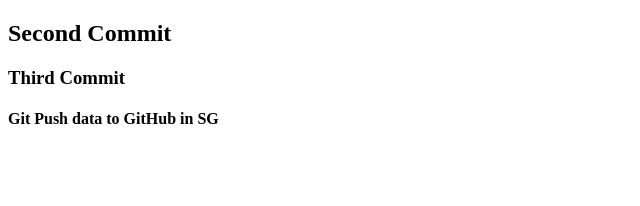
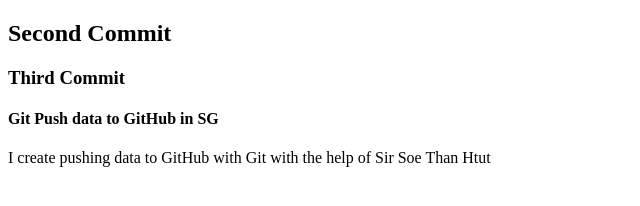
Before and after one commit to ZawHein-Lab/GitExercise, a plain HTML site: page index.html in a window 1280 px wide. Shown: the whole page, without its empty margins (0-640 px from the left). Drawn offline with Linux system fonts and the light colour scheme.

Commit message:
Adding second data to GitHub with Git

```diff
--- a/index.html
+++ b/index.html
@@ -8,7 +8,7 @@
 <body>
   <h2>Second Commit</h2>
   <h3>Third Commit</h3>
-
   <h4>Git Push data to GitHub in SG</h4>
+<p>I create pushing data to GitHub with Git with the help of Sir Soe Than Htut</p>
 </body>
 </html>
```
